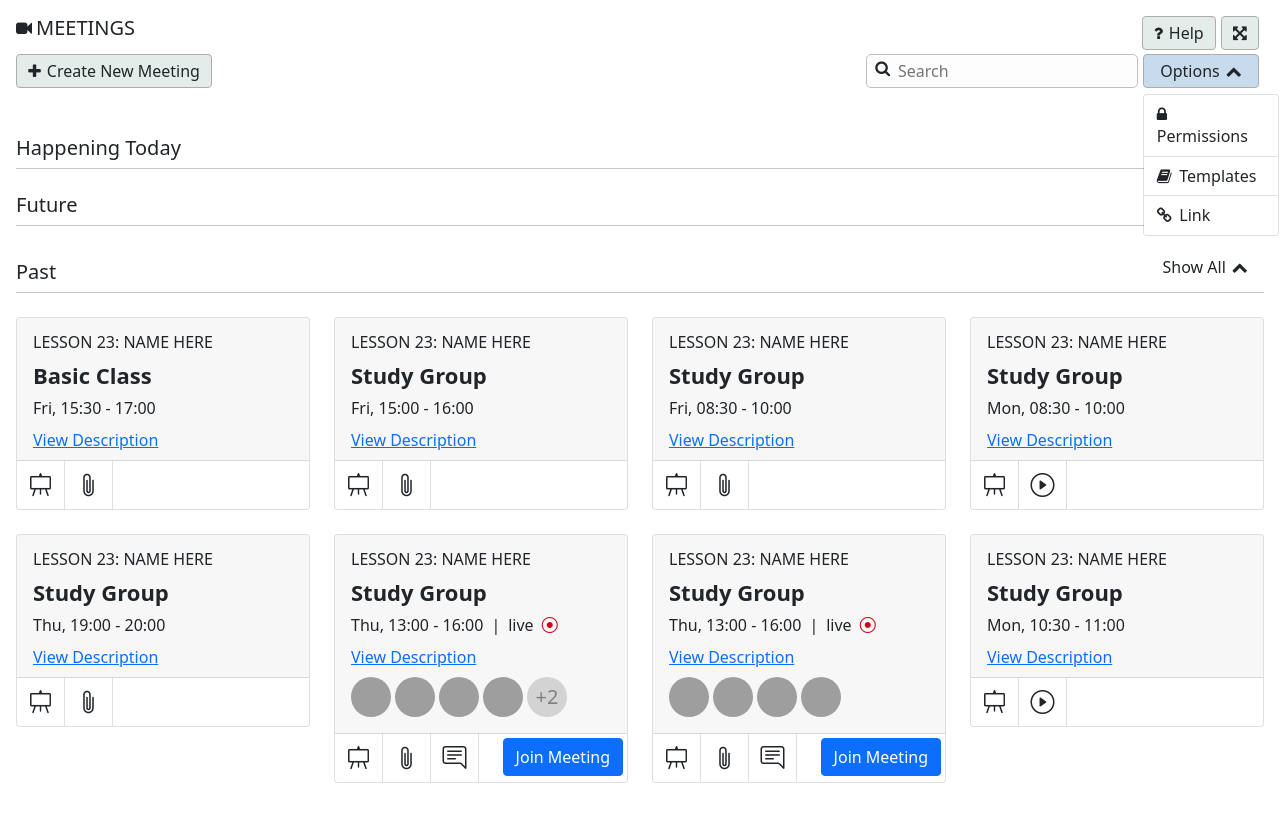
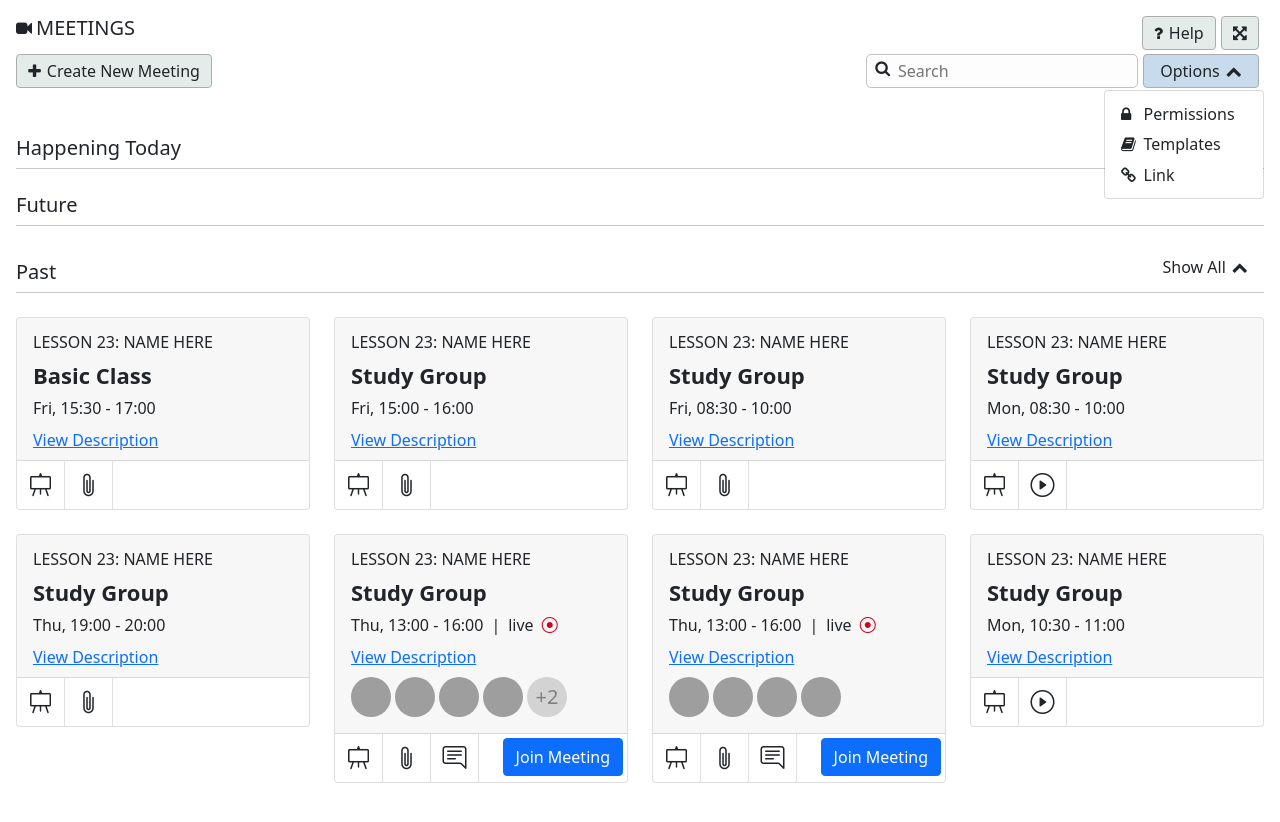
Before and after one commit to stetsche/meetings-ui, a Vue app: page / in a window 1280 px wide. Both pictures are taken after a click on the button "Options". Built offline with nearby package versions, Linux system fonts and the light colour scheme; data requests are answered from the project's data file; grey boxes are pictures that could not be loaded.

Commit message:
Dropdown BS Class

```diff
--- a/src/components/sakai-dropdown.vue
+++ b/src/components/sakai-dropdown.vue
@@ -1,34 +1,20 @@
 <template>
-  <div @click="onClick">
-    <slot name="activation" >
-                <!-- <SakaiButton  class="ms-0" :showMenu="showMenu">
-                  <template #prepend>
-                    <i class="fa fa-lock marginR"></i>
-                  </template>
-                  <template #append>
-                    <i class="fa marginL" :class="showMenu ? 'fa-chevron-up' : 'fa-chevron-down'"></i>
-                  </template>
-                </SakaiButton> -->
-    </slot>
-    <div v-if="showMenu">
-      <div class="card position-absolute marginT" :style="{'width':widthRem+'rem'}">
-        <ul class="list-group list-group-flush">
-
-        <li v-for="item in items" :key="item.id" @click="select(item.id)" class="list-group-item hoverItem" :class="{'selectedItem' : selectedId === item.id}">
-          <i class="fa iconWrap" :class="item.icon"></i>{{item.string}}
-        </li>
-
-      </ul>
-      </div>
+  <div class="dropdown">
+    <div data-bs-toggle="dropdown">
+      <slot name="activation" >
+      </slot>
     </div>
+    <ul class="dropdown-menu">
+      <li v-for="item in items" :key="item.id" @click="select(item.id)" class="dropdown-item" >
+        <i class="fa iconWrap" :class="item.icon"></i>{{item.string}}
+      </li>
+    </ul>
   </div>
 </template>
 
 <script>
-// import SakaiButton from "./sakai-button.vue";
 export default {
   components: {
-    //  SakaiButton,
   },
   props: {
     items: {
@@ -38,33 +24,18 @@ export default {
         { id: 1, icon: 'fa-book', string: 'Templates', url: "https://getbootstrap.com/docs/5.0/components/card/#list-groups" },
         { id: 2, icon: 'fa-link', string: 'Link', url: "https://v3.vuejs.org/guide/list.html#v-for-with-a-component" }
       ]
-    },
-    widthRem: {
-      type: Number,
-      default: 9
     }
 
   },
   data () {
     return {
-      selectedId: null,
-      hoverId: null,
-      showMenu: false
+      selectedId: null
     }
   },
 
-  methods: {
-    prueba(){
-      console.log('asdasdasda 1111');
-    },
-
-    select(itemId) {
+  methods: {select(itemId) {
       this.selectedId = itemId;
       window.location.href = this.items[itemId].url;
-    },
-     onClick() {
-      this.showMenu = !this.showMenu;
-      console.log(this.showMenu);
     }
 
   }
@@ -83,13 +54,4 @@ export default {
 .selectedItem {
   background-color: rgb(231, 243, 255)!important;
 }
-.marginT {
-  margin-top: 6px;
-}
-.list-group-item {
-  padding: 0.5rem 0.8rem !important;
-}
-.list-group {
-  z-index: 1;
-}
 </style>
```
Also changed, not shown: 1 other file (tests, documents, lock files or other folders).
